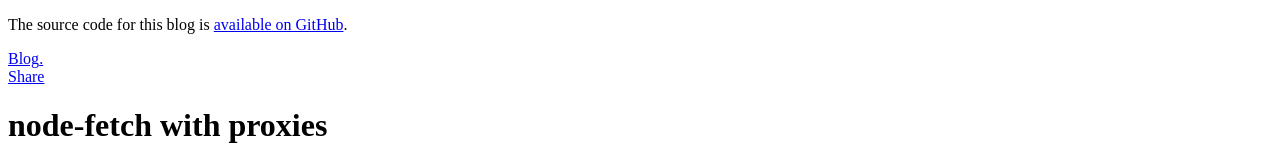
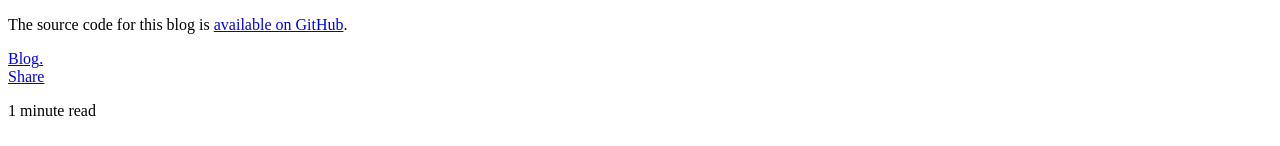
Before and after one commit to alii/alistair-blog, a Next.js app: page /post/node-fetch-proxies in a window 1280 px wide. Shown: the top 146 px of the page. Built offline with nearby package versions, Linux system fonts and the light colour scheme.

Commit message:
feat: add reading time

```diff
--- /dev/null
+++ b/src/lib/hooks.ts
@@ -0,0 +1,7 @@
+export function useReadingTime<T extends HTMLElement>(
+  content: string,
+  wordsPerMinute = 260
+) {
+  const match = content.match(/\w+/g) ?? [];
+  return Math.ceil(match.length / wordsPerMinute);
+}
--- a/src/pages/post/[slug].tsx
+++ b/src/pages/post/[slug].tsx
@@ -11,10 +11,13 @@
 import { materialLight as light } from "react-syntax-highlighter/dist/cjs/styles/prism";
 import React, { ReactNode } from "react";
 import Head from "next/head";
+import { useReadingTime } from "../../lib/hooks";
 
 type SlugProps = { post: Post };
 
 export default function Slug({ post }: SlugProps) {
+  const time = useReadingTime(post.content);
+
   return (
     <Layout>
       <Head>
@@ -49,7 +52,7 @@
         </a>
       </Link>
       <div className="mt-20">
-        <div className="pb-3">
+        <div className="pb-3 flex">
           <a
             href={`https://twitter.com/intent/tweet?text=${post.title} by @${post.author.twitter} – https://blog.alistair.cloud/post/${post.slug}`}
             target="_blank"
@@ -57,6 +60,9 @@
           >
             Share
           </a>
+          <p className="py-2 px-5 bg-gray-50 text-gray-600">
+            {time} minute read
+          </p>
         </div>
         <h1 className="text-6xl md:text-7xl lg:text-8xl font-bold tracking-tighter leading-tight md:leading-none mb-5">
           {post.title}
```
